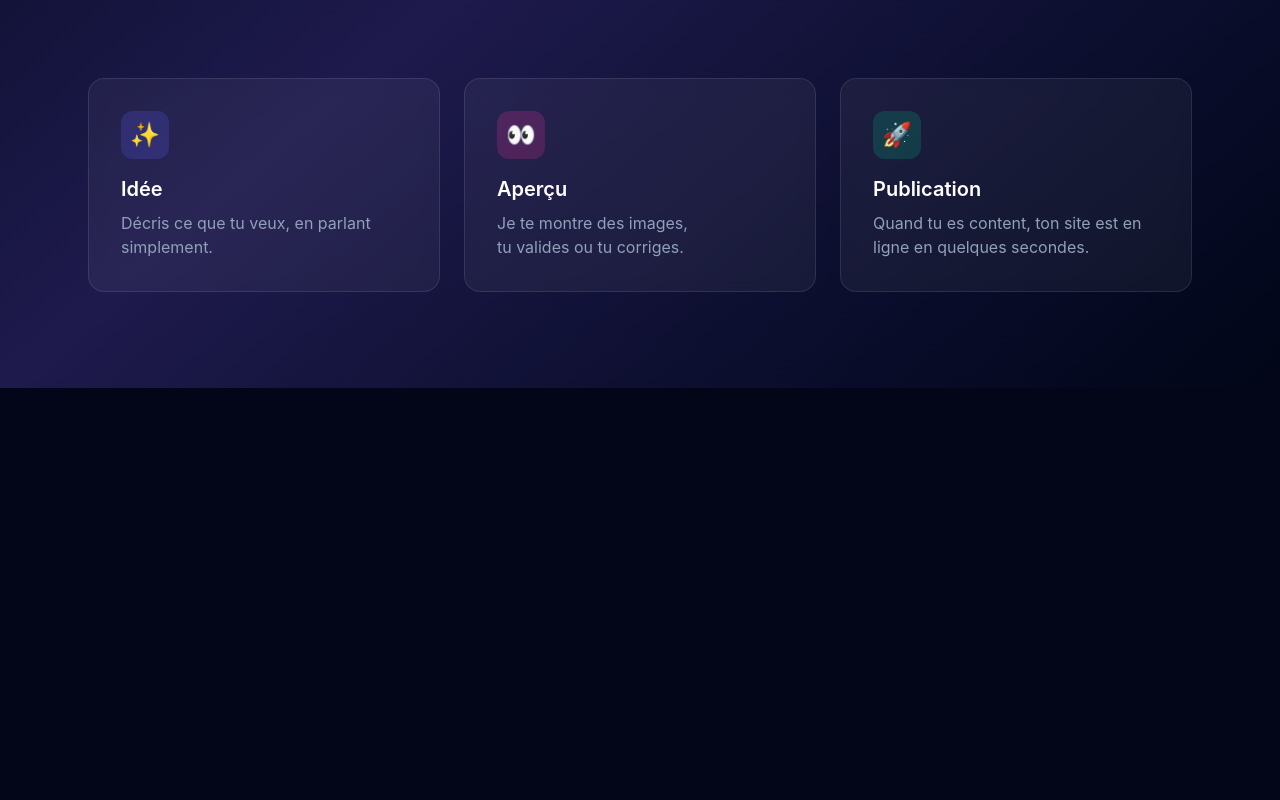
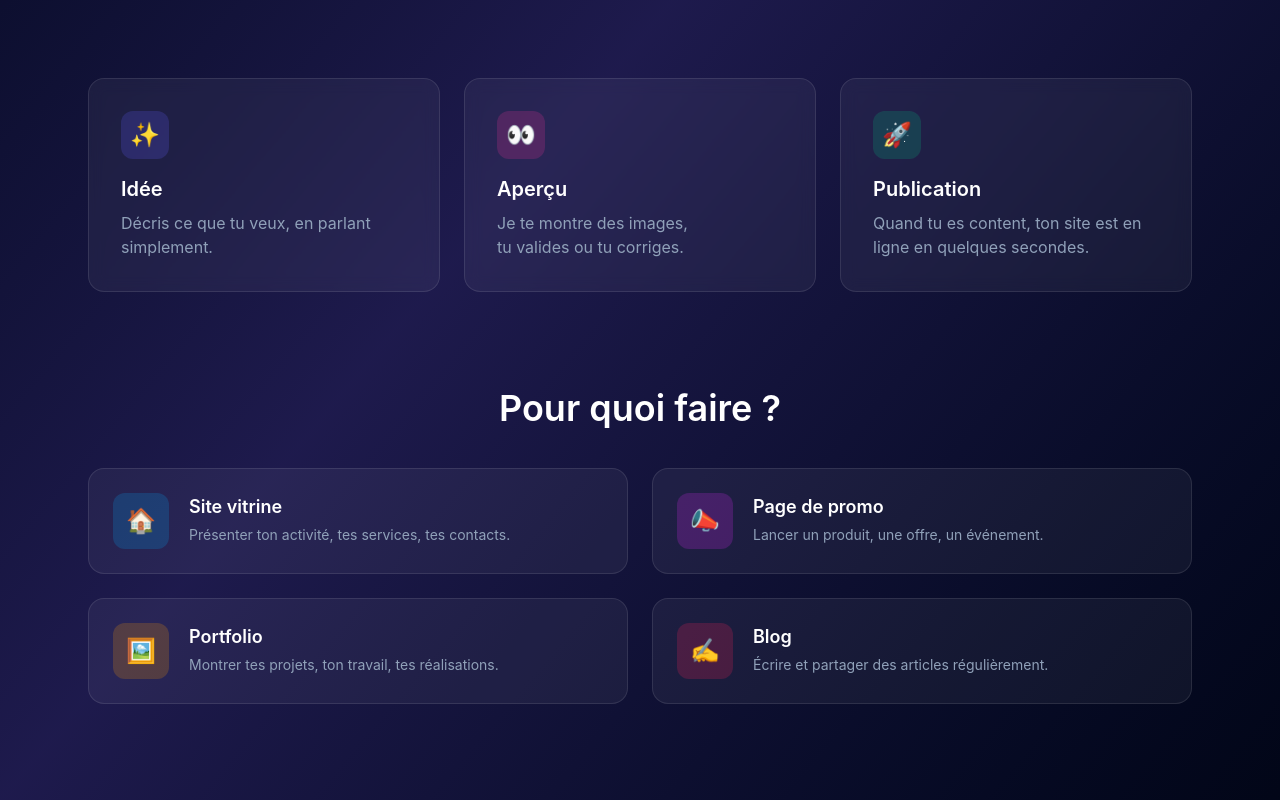
Before and after one commit to ManuAVQN/website-starter-kit, a Next.js app: page / in a window 1280 px wide. Shown: the part 722-1522 px from the top of the page. Before the commit the page ends 1110 px from the top, so only its background shows below. Built offline with nearby package versions, Linux system fonts and the light colour scheme.

Commit message:
Add use cases section with four cards below the features
https://claude.ai/code/session_01WQFujPNrfmnUnLLtwZ6Qdi

```diff
--- a/app/page.tsx
+++ b/app/page.tsx
@@ -49,6 +49,53 @@ export default function Home() {
           </p>
         </article>
       </section>
+
+      <section id="usages" className="mx-auto max-w-6xl px-6 pb-24">
+        <h2 className="mb-10 text-center text-3xl font-semibold text-white sm:text-4xl">
+          Pour quoi faire ?
+        </h2>
+        <div className="grid gap-6 sm:grid-cols-2">
+          <article id="usage-1" className="flex gap-5 rounded-2xl border border-white/10 bg-white/5 p-6">
+            <div className="grid h-14 w-14 shrink-0 place-items-center rounded-xl bg-sky-500/20 text-2xl">🏠</div>
+            <div>
+              <h3 className="text-lg font-semibold text-white">Site vitrine</h3>
+              <p className="mt-1 text-sm text-slate-400">
+                Présenter ton activité, tes services, tes contacts.
+              </p>
+            </div>
+          </article>
+
+          <article id="usage-2" className="flex gap-5 rounded-2xl border border-white/10 bg-white/5 p-6">
+            <div className="grid h-14 w-14 shrink-0 place-items-center rounded-xl bg-fuchsia-500/20 text-2xl">📣</div>
+            <div>
+              <h3 className="text-lg font-semibold text-white">Page de promo</h3>
+              <p className="mt-1 text-sm text-slate-400">
+                Lancer un produit, une offre, un événement.
+              </p>
+            </div>
+          </article>
+
+          <article id="usage-3" className="flex gap-5 rounded-2xl border border-white/10 bg-white/5 p-6">
+            <div className="grid h-14 w-14 shrink-0 place-items-center rounded-xl bg-amber-500/20 text-2xl">🖼️</div>
+            <div>
+              <h3 className="text-lg font-semibold text-white">Portfolio</h3>
+              <p className="mt-1 text-sm text-slate-400">
+                Montrer tes projets, ton travail, tes réalisations.
+              </p>
+            </div>
+          </article>
+
+          <article id="usage-4" className="flex gap-5 rounded-2xl border border-white/10 bg-white/5 p-6">
+            <div className="grid h-14 w-14 shrink-0 place-items-center rounded-xl bg-rose-500/20 text-2xl">✍️</div>
+            <div>
+              <h3 className="text-lg font-semibold text-white">Blog</h3>
+              <p className="mt-1 text-sm text-slate-400">
+                Écrire et partager des articles régulièrement.
+              </p>
+            </div>
+          </article>
+        </div>
+      </section>
     </main>
   );
 }
```
